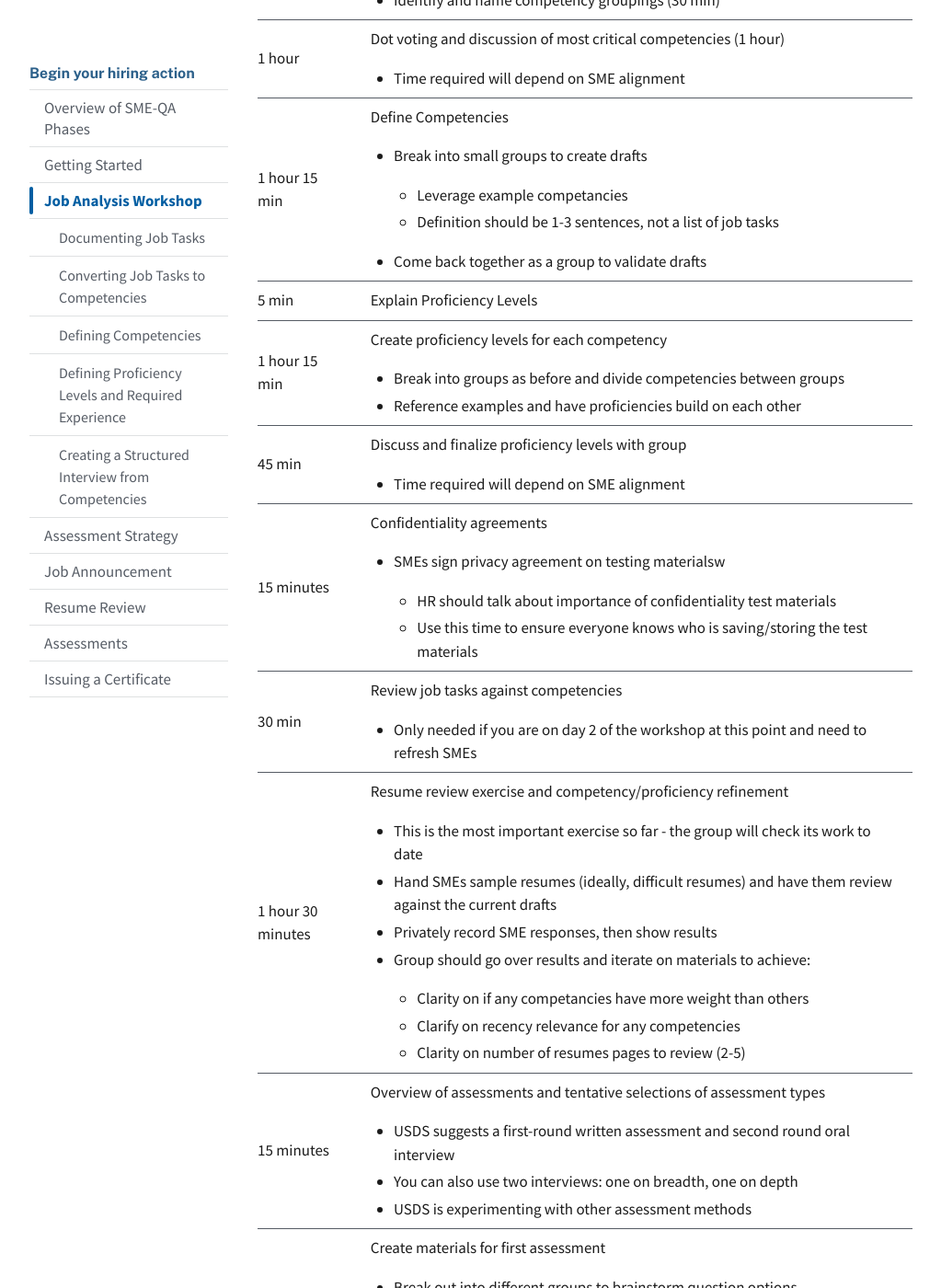
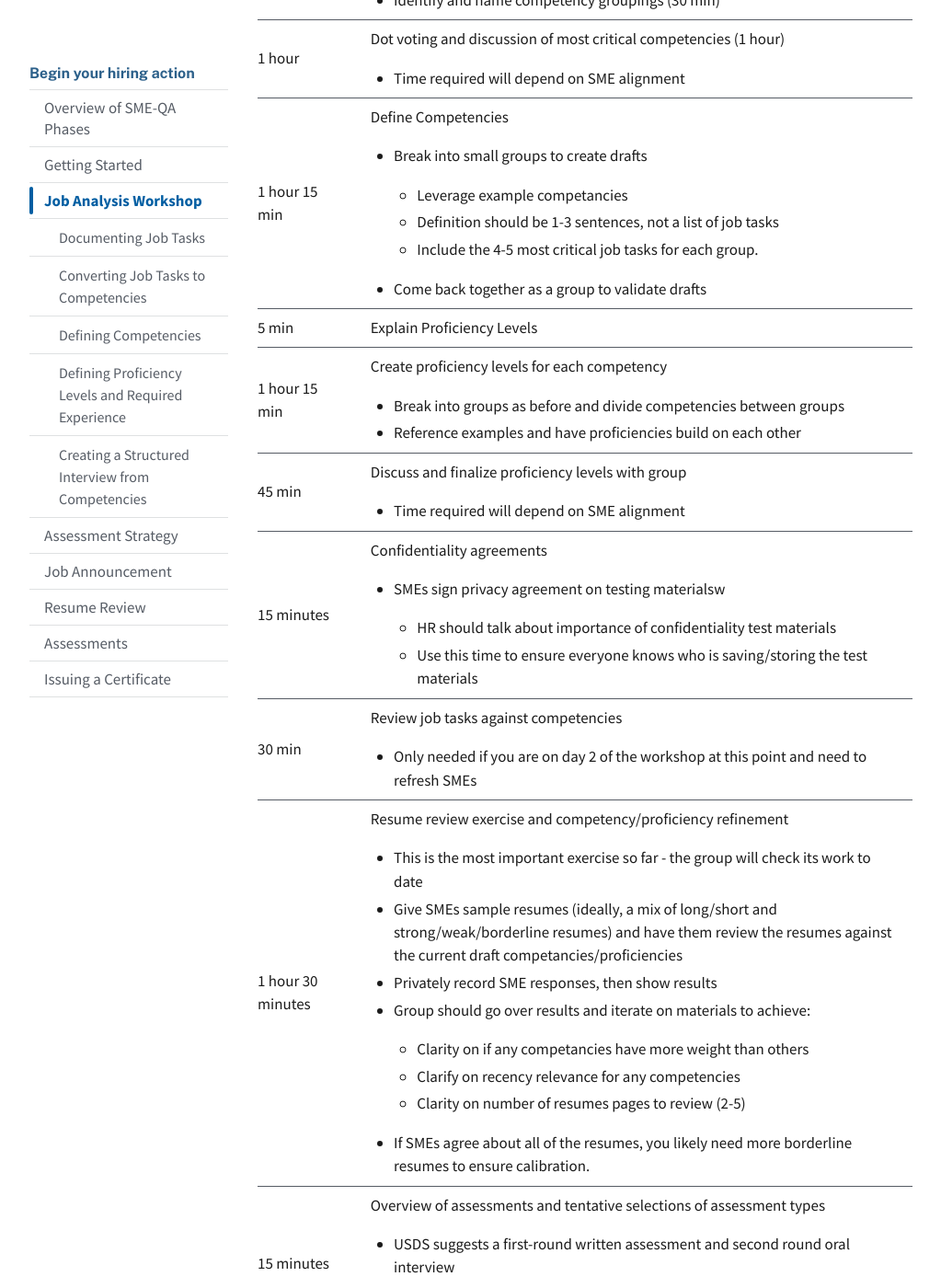
Before and after one commit to usds/SME-QA-Website, a Jekyll site: the page built from toolkit/job-analysis/agenda-for-job-analysis-workshop.md, in a window 1280 px wide and 1400 px high, scrolled down 758 px. Shown: the whole window at 92% size, without its empty margins (128-1151 px from the left). Built offline with Jekyll 4.4.1, drawn with Linux system fonts in a browser that asks for light colours.

Commit message:
Update agenda-for-job-analysis-workshop.md

```diff
--- a/toolkit/job-analysis/agenda-for-job-analysis-workshop.md
+++ b/toolkit/job-analysis/agenda-for-job-analysis-workshop.md
@@ -55,6 +55,7 @@ This agenda will take more than one day to accomplish. Edit it and insert breaks
             <ul>
               <li>Leverage example competancies</li>
               <li>Definition should be 1-3 sentences, not a list of job tasks</li>
+              <li>Include the 4-5 most critical job tasks for each group.</li>
             </ul>
           <li>Come back together as a group to validate drafts</li>
         </ul>
@@ -113,7 +114,7 @@ This agenda will take more than one day to accomplish. Edit it and insert breaks
         Resume review exercise and competency/proficiency refinement
         <ul>
           <li>This is the most important exercise so far - the group will check its work to date</li>
-          <li>Hand SMEs sample resumes (ideally, difficult resumes) and have them review against the current drafts</li>
+          <li>Give SMEs sample resumes (ideally, a mix of long/short and strong/weak/borderline resumes) and have them review the resumes against the current draft competancies/proficiencies</li>
           <li>Privately record SME responses, then show results</li>
           <li>Group should go over results and iterate on materials to achieve:</li>
           <ul>
@@ -121,6 +122,7 @@ This agenda will take more than one day to accomplish. Edit it and insert breaks
             <li>Clarify on recency relevance for any competencies</li>
             <li>Clarity on number of resumes pages to review (2-5)</li>
           </ul>
+          <li>If SMEs agree about all of the resumes, you likely need more borderline resumes to ensure calibration.</li>
         </ul>
       </td>
     </tr>
```
